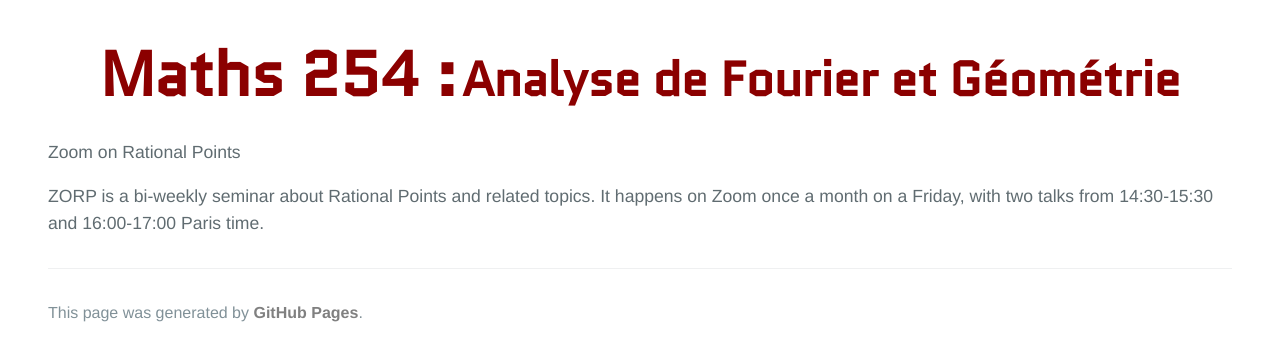
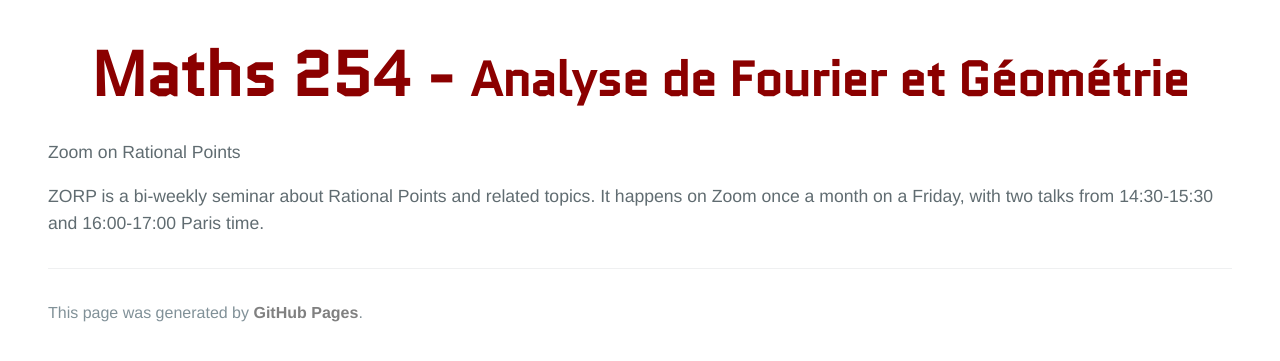
Before and after one commit to KevinDestagnol/algebre.github.io, a Jekyll site: the page built from about.md, in a window 1280 px wide, cut to the strip 264-625 px from the top of the page. Built offline with Jekyll 4.4.1, drawn with Linux system fonts in a browser that asks for light colours; some web fonts are replaced; our own code applies the rules of GitHub Pages for plain Markdown files.

Commit message:
Update default.html

```diff
--- a/_layouts/default.html
+++ b/_layouts/default.html
@@ -29,7 +29,7 @@
 
     <main id="content" class="main-content" role="main">
       <center>
-      <hprime class="project-name">{{ page.title | default: site.title | default: site.github.repository_name }} :</hprime>
+      <hprime class="project-name">{{ page.title | default: site.title | default: site.github.repository_name }} - </hprime>
       <hprime2 class="project-name">{{ page.description | default: site.description | default: site.github.project_tagline }}</hprime2>
       </center>
        {{ content }}
```
